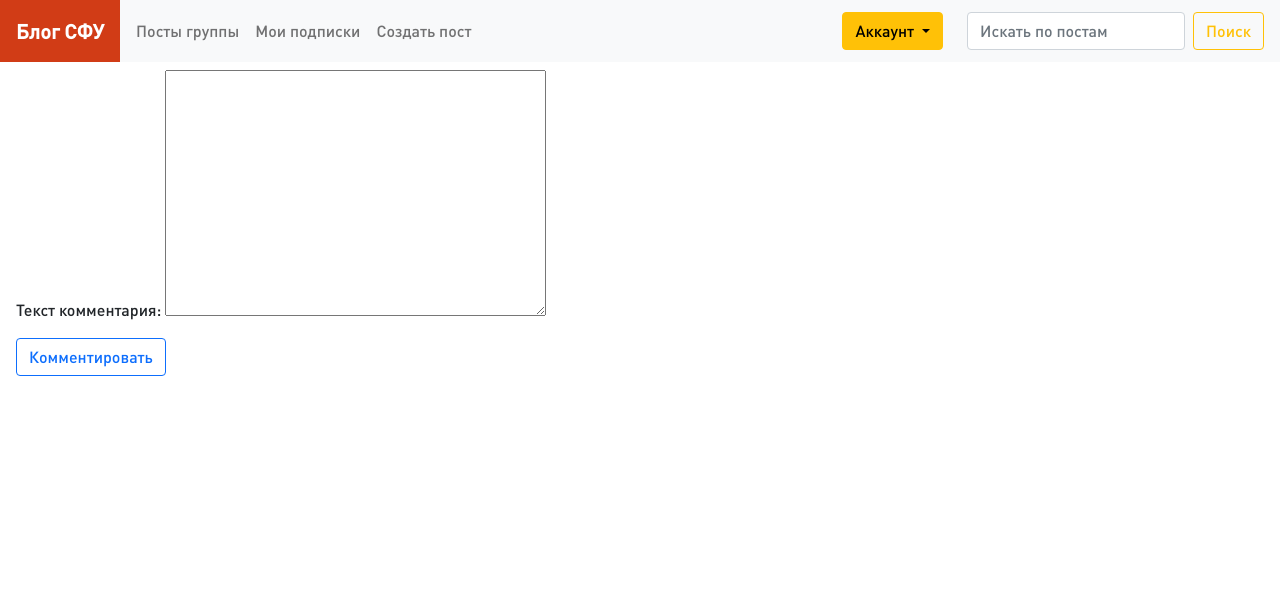
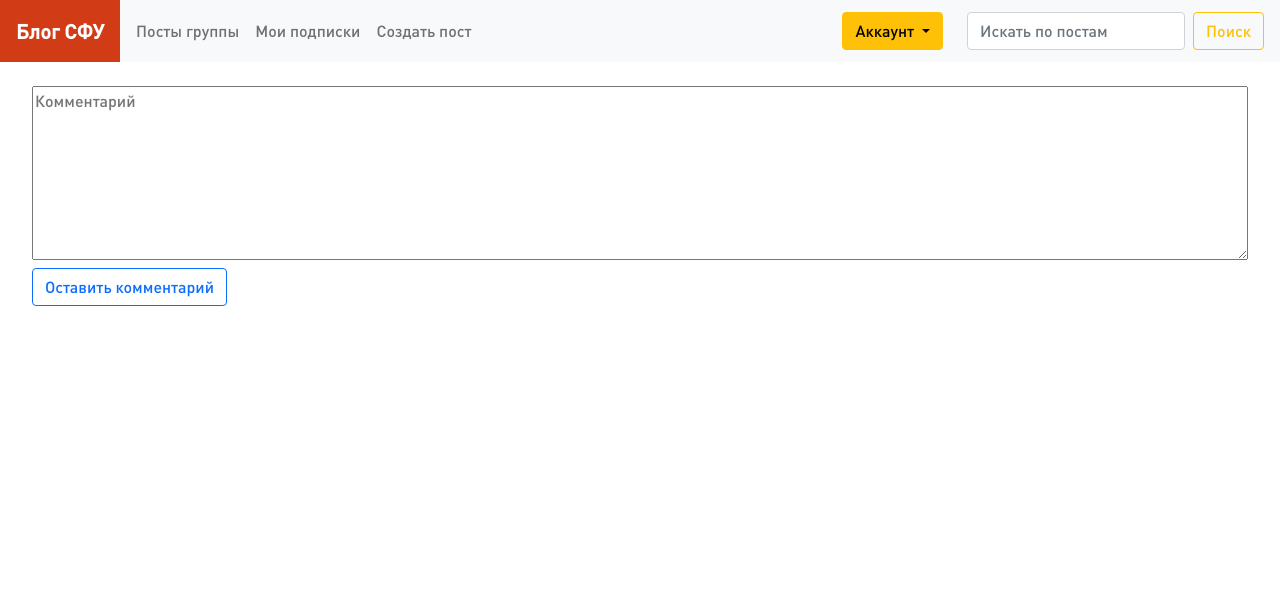
Before and after one commit to vanya909/Blog-SFU, a Django app: page /posts/1/comment/ in a window 1280 px wide. Shown: the top 616 px of the page. Run offline with Django 4.2, Linux system fonts and the light colour scheme; the visitor is signed in with stand-in values (Sample User, id 1).

Commit message:
Update post and comment create template

```diff
--- /dev/null
+++ b/posts/static/posts/posts.css
@@ -0,0 +1,16 @@
+.create {
+    display: flex;
+    flex-direction: column;
+    padding: 1rem;
+}
+
+.another {
+    display: flex;
+    flex-direction: row;
+    justify-content: space-between;
+    padding-top: 0.5rem;
+}
+.group {
+    align-items: center;
+    display: flex;
+}
--- a/posts/templates/posts/comment_create.html
+++ b/posts/templates/posts/comment_create.html
@@ -1,5 +1,16 @@
-{% extends 'posts/post_create.html' %}
+{% extends 'base.html' %}
+{% load static %}
 
-{% block title %}Оставить комментарий{% endblock title %}
+{% block title %}Создание поста{% endblock title %}
 
-{% block button %}Комментировать{% endblock button %}
+{% block content %}
+    <link rel="stylesheet" href="{% static 'posts/posts.css' %}">
+    <form method="post"> {% csrf_token %}
+        <div class="create">
+            <textarea name="description" cols="40" rows="7" required="" id="id_text" placeholder="Комментарий"></textarea>
+            <div class="another">
+                <button class="btn btn-outline-primary" type="submit">Оставить комментарий</button>
+            </div>
+        </div>
+    </form>
+{% endblock content %}
--- a/posts/templates/posts/post_create.html
+++ b/posts/templates/posts/post_create.html
@@ -1,10 +1,20 @@
 {% extends 'base.html' %}
+{% load static %}
 
 {% block title %}Создание поста{% endblock title %}
 
 {% block content %}
+    <link rel="stylesheet" href="{% static 'posts/posts.css' %}">
     <form method="post"> {% csrf_token %}
-        {{ form.as_p }}
-        <button class="btn btn-outline-primary" type="submit">{% block button %}Создать пост{% endblock button %}</button>
+        <div class="create">
+            <textarea name="description" cols="40" rows="10" required="" id="id_description" placeholder="Содержание"></textarea>
+            <div class="another">
+                <div class="form-check form-switch">
+                    <input class="form-check-input" type="checkbox" name="only_for_group" id="id_only_for_group">
+                    <label class="form-check-label" for="id_only_for_group">Только для группы</label>
+                </div>
+                <button class="btn btn-outline-primary" type="submit">Создать пост</button>
+            </div>
+        </div>
     </form>
 {% endblock content %}
```
